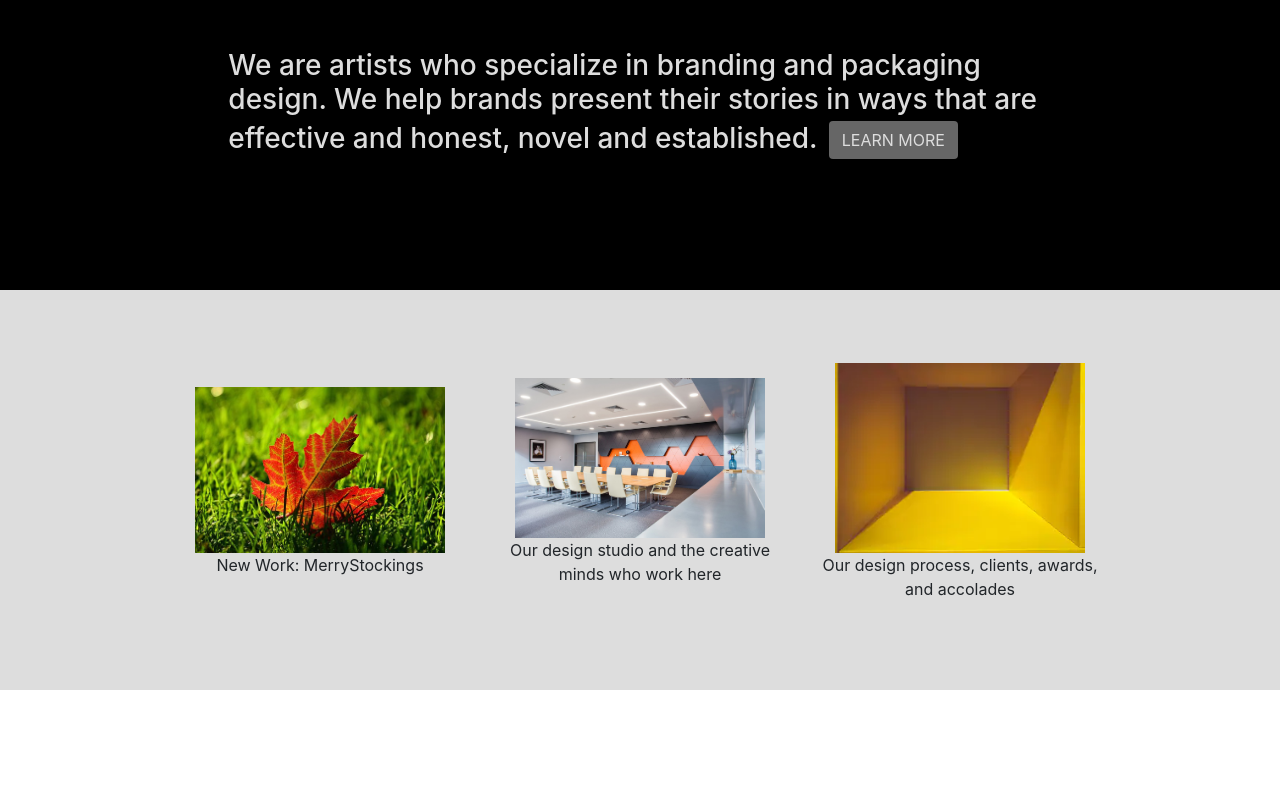
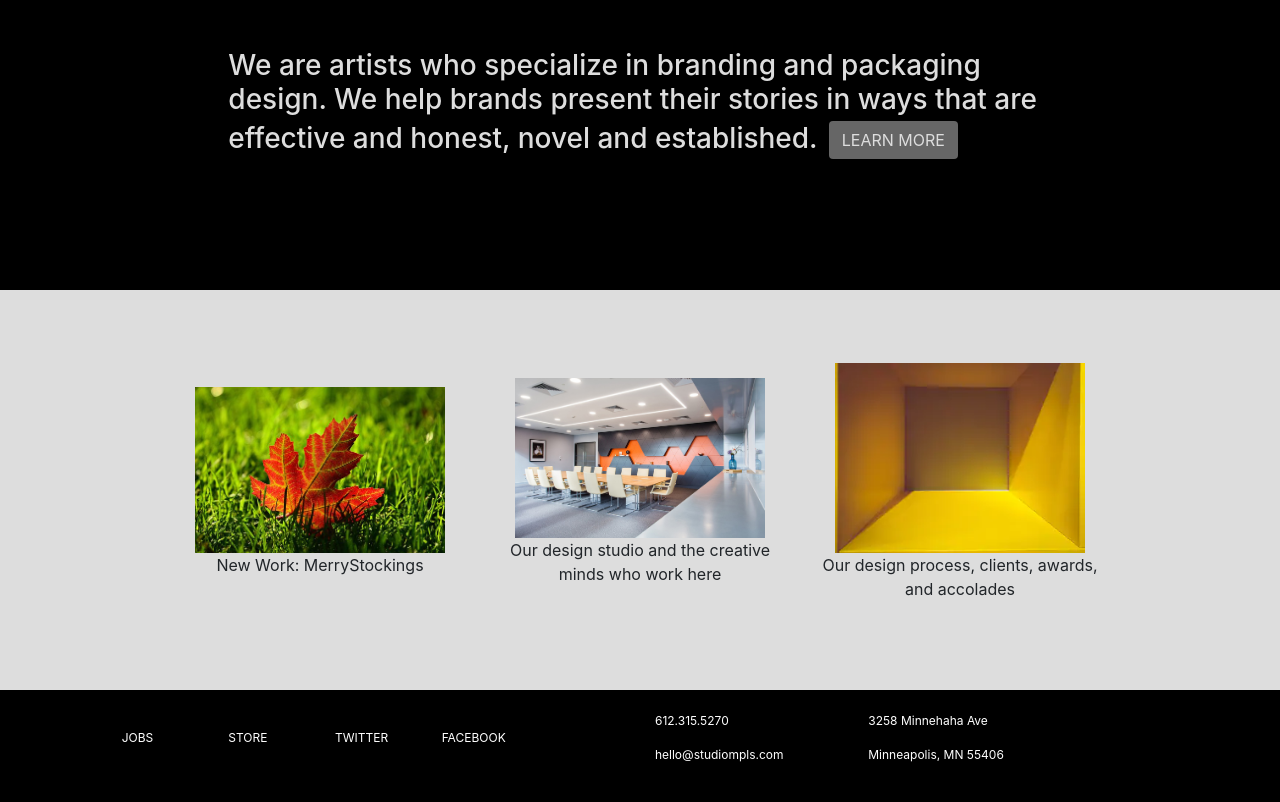
Before and after one commit to KatrinaFuller/crown-maple-clone-site, a plain HTML site: page index.html in a window 1280 px wide. Shown: the part 582-1384 px from the top of the page. Before the commit the page ends 1272 px from the top, so only its background shows below. Drawn offline with nearby package versions, Linux system fonts and the light colour scheme.

Commit message:
bottom row

```diff
--- a/index.html
+++ b/index.html
@@ -71,6 +71,30 @@
       </div>
       <div class="col-1"></div>
     </div>
+    <div class="row bottom-row text-white align-items-center small-font">
+      <div class="col-1"></div>
+      <div class="col-1">
+        <p class="text-uppercase">jobs</p>
+      </div>
+      <div class="col-1">
+        <p class="text-uppercase">store</p>
+      </div>
+      <div class="col-1">
+        <p class="text-uppercase">twitter</p>
+      </div>
+      <div class="col-1">
+        <p class="text-uppercase">facebook</p>
+      </div>
+      <div class="col-1"></div>
+      <div class="col-2">
+        <p>612.315.5270</p>
+        <p>hello@studiompls.com</p>
+      </div>
+      <div class="col-2">
+        <p>3258 Minnehaha Ave</p>
+        <p>Minneapolis, MN 55406</p>
+      </div>
+    </div>
   </div>
 
 
--- a/style.css
+++ b/style.css
@@ -34,3 +34,12 @@ img{
   max-height: 250px;
   max-width: 250px;
 }
+
+.bottom-row{
+  background-color: black;
+  min-height: 14vh;
+}
+
+.small-font{
+  font-size: 12px;
+}
```
